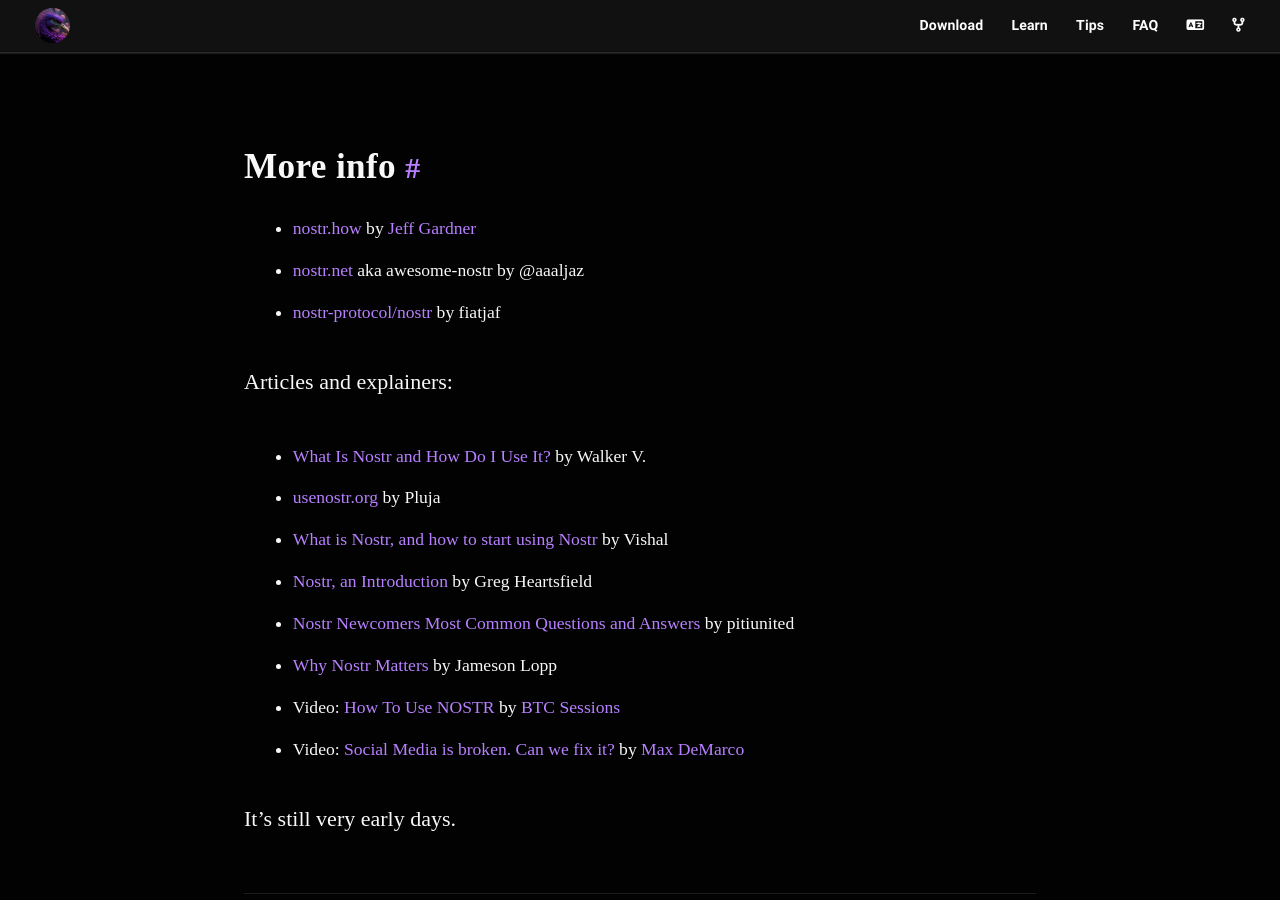
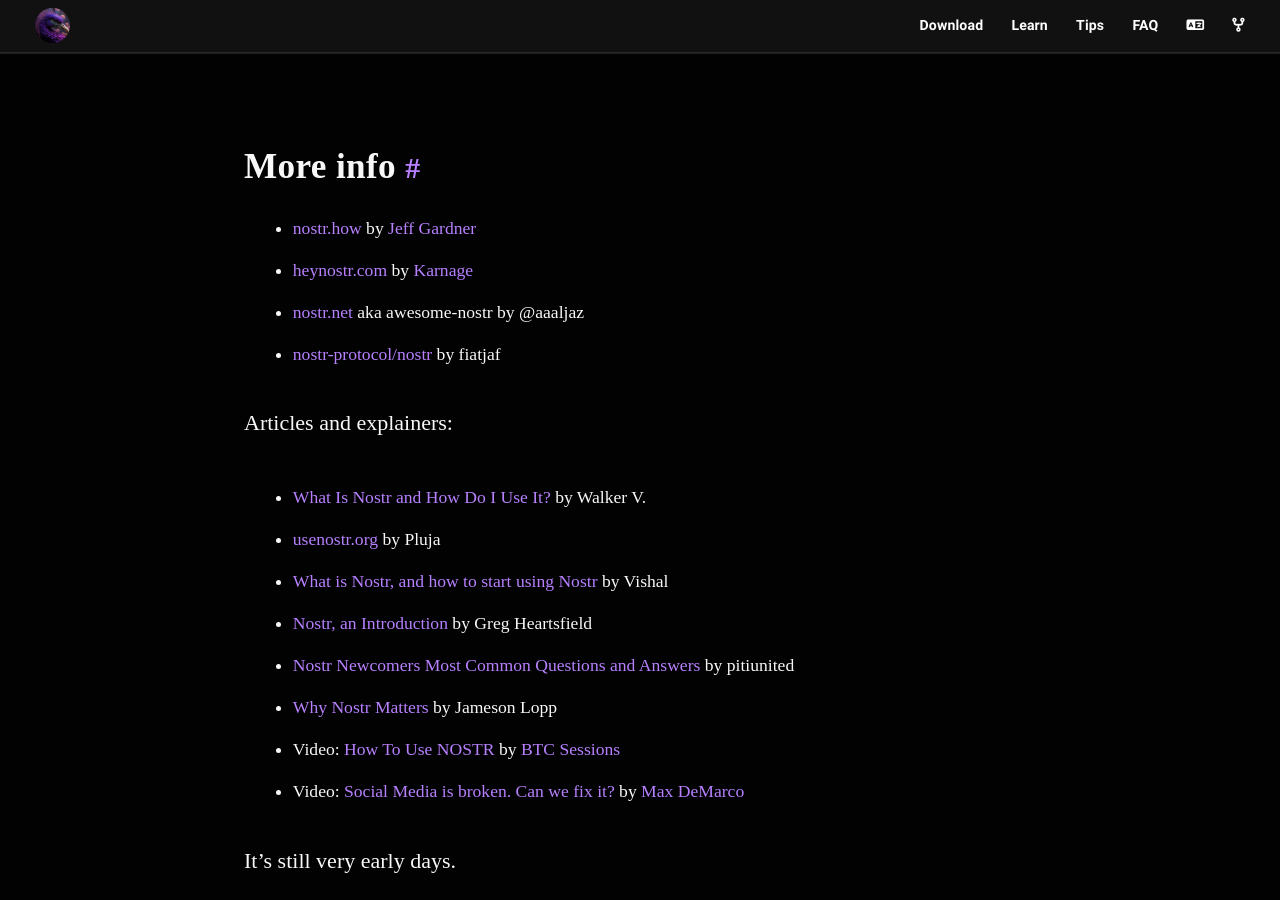
Before and after one commit to nostr-resources/nostr-resources.github.io, a Jekyll site: the page built from index.md, in a window 1280 px wide and 900 px high, scrolled down 14197 px. Built offline with Jekyll 4.4.1, drawn with Linux system fonts in a browser that asks for light colours; some web fonts are replaced.

Commit message:
feat(info): add heynostr.com by Karnage
Resolves #47

```diff
--- a/index.md
+++ b/index.md
@@ -385,6 +385,7 @@ Only the message content is encrypted on Nostr: the sender, recipient and timest
 ## More info
 
 - [nostr.how](https://nostr.how/) by [Jeff Gardner](https://nostr.guru/p/npub1zuuajd7u3sx8xu92yav9jwxpr839cs0kc3q6t56vd5u9q033xmhsk6c2uc)
+- [heynostr.com](https://www.heynostr.com/) by [Karnage](nostr:npub1r0rs5q2gk0e3dk3nlc7gnu378ec6cnlenqp8a3cjhyzu6f8k5sgs4sq9ac)
 - [nostr.net](https://www.nostr.net/) aka awesome-nostr by @aaaljaz
 - [nostr-protocol/nostr](https://github.com/nostr-protocol/nostr) by fiatjaf
 
```
